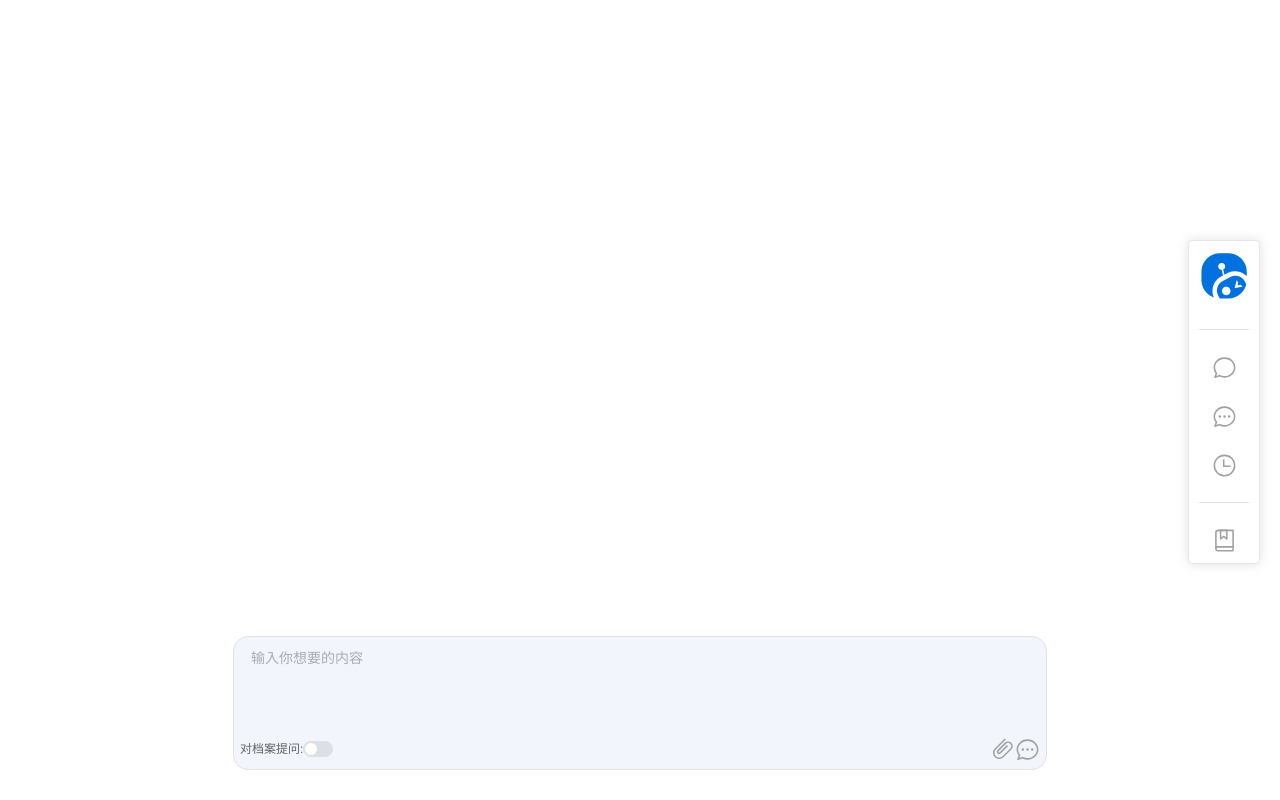
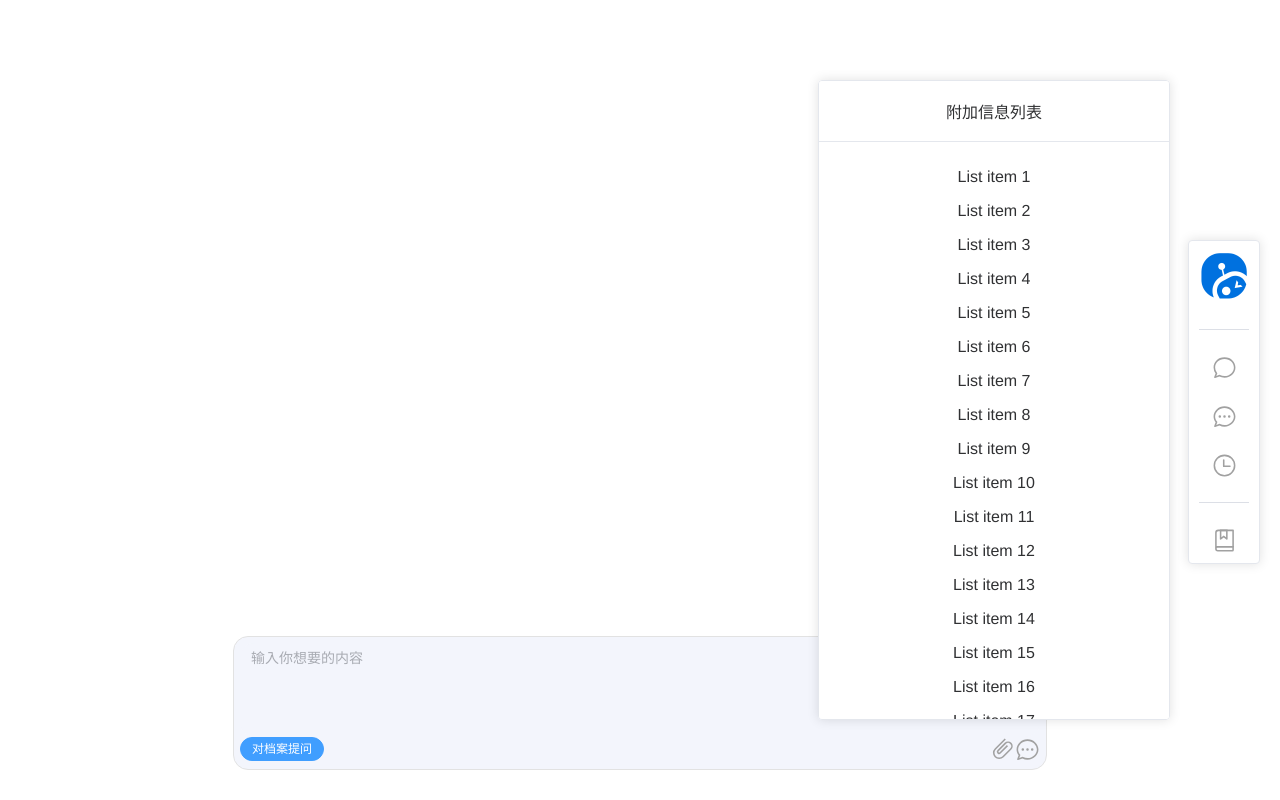
Before and after one commit to JimYJ/IntelligenceCenter.frontend, a Vue app: page / in a window 1280 px wide. Built offline with nearby package versions, Linux system fonts and the light colour scheme.

Commit message:
文件栏 wip

```diff
--- a/src/components/WiseQuestions.vue
+++ b/src/components/WiseQuestions.vue
@@ -6,7 +6,7 @@
                     <el-input resize="none" v-model="textarea" :rows="4" type="textarea" placeholder="输入你想要的内容" />
                     <el-row class="row-bg" justify="space-between">
                         <el-col :span="6" style="text-align: left;">
-                            <el-text class="mx-1" size="small">对档案提问:</el-text><el-switch v-model="options.useArchive" size="small" />
+                            <el-button type="primary" round size="small">对档案提问</el-button>
                         </el-col>
                         <el-col :span="12">
                         </el-col>
@@ -59,6 +59,16 @@
             </div>
         </div>
     </div>
+    <el-card class="file-list">
+        <template #header>
+            <div class="card-header">
+                <span>附加信息列表</span>
+            </div>
+        </template>
+        <div class="item-list">
+            <p v-for="o in 50" :key="o" class="text item">{{ 'List item ' + o }}</p>
+        </div>
+    </el-card>
 </template>
 
 <script  setup>
@@ -69,10 +79,10 @@ const textarea = ref('')
 
 const iconSize = 25
 
-const options = ref({
-    useInternet: true,
-    useArchive: false,
-})
+// const options = ref({
+//     useInternet: true,
+//     useArchive: false,
+// })
 
 const markdownList = ref([])
 let a = `
@@ -104,6 +114,19 @@ const showCode2 = () => {
 </script>
 
 <style scoped>
+.file-list {
+    position: fixed;
+    top: 80px;
+    right: 110px;
+    width: 350px;
+    bottom: 80px;
+    overflow-y: auto; /* 在y轴上允许滚动 */
+    -ms-overflow-style: none; /* 隐藏 IE 和 Edge 的滚动条 */
+    scrollbar-width: none; /* 隐藏 Firefox 的滚动条 */
+}
+.file-list::-webkit-scrollbar {
+    display: none; /* 隐藏 Chrome 和 Safari 的滚动条 */
+}
 .chatbox {
     position: fixed;
     top: 10px; /* 上沿贴顶 */
@@ -112,15 +135,13 @@ const showCode2 = () => {
     left: 50%; /* 将元素的左边缘设置为视口宽度的50% */
     transform: translate(-50%);
     overflow-y: auto; /* 在y轴上允许滚动 */
+    -ms-overflow-style: none; /* 隐藏 IE 和 Edge 的滚动条 */
+    scrollbar-width: none; /* 隐藏 Firefox 的滚动条 */
 }
 .chatbox::-webkit-scrollbar {
     display: none; /* 隐藏 Chrome 和 Safari 的滚动条 */
 }
 
-.chatbox {
-    -ms-overflow-style: none; /* 隐藏 IE 和 Edge 的滚动条 */
-    scrollbar-width: none; /* 隐藏 Firefox 的滚动条 */
-}
 .box {
     position: fixed;
     bottom: 30px;
```
